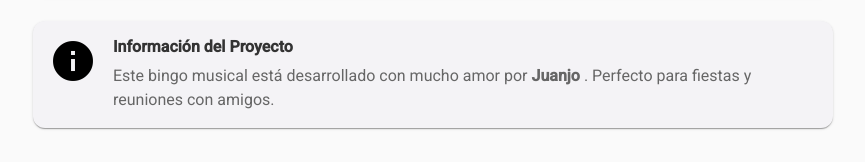
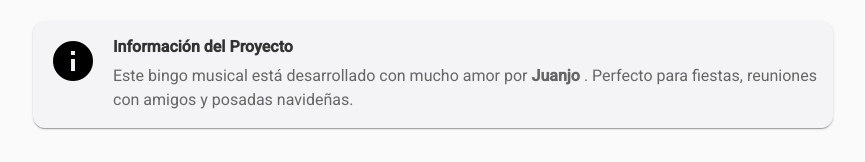
Before and after one commit to juanjinario/binrock, an Angular app: page /binrock/ in a window 1280 px wide. Shown: the part 846-1008 px from the top of the page, without its empty margins (207-1072 px from the left). Built offline with nearby package versions, Linux system fonts and the light colour scheme.

Commit message:
refactor: unpdate home

```diff
--- a/src/app/pages/home/home.component.html
+++ b/src/app/pages/home/home.component.html
@@ -59,7 +59,7 @@
           <h4>Información del Proyecto</h4>
           <p>
             Este bingo musical está desarrollado con mucho amor por <strong>Juanjo</strong> .
-            Perfecto para fiestas y reuniones con amigos.
+            Perfecto para fiestas, reuniones con amigos y posadas navideñas.
           </p>
         </div>
       </div>
```
